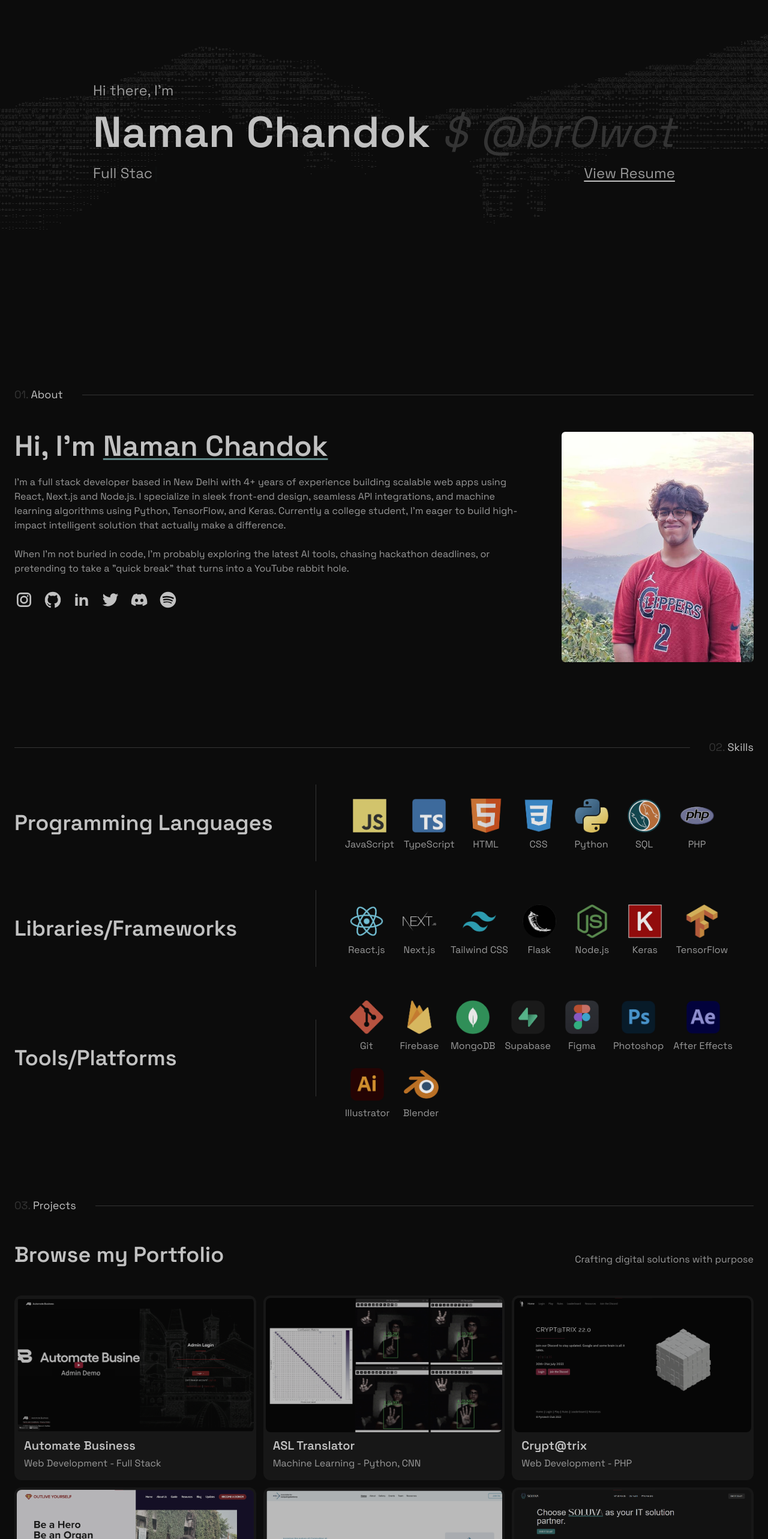
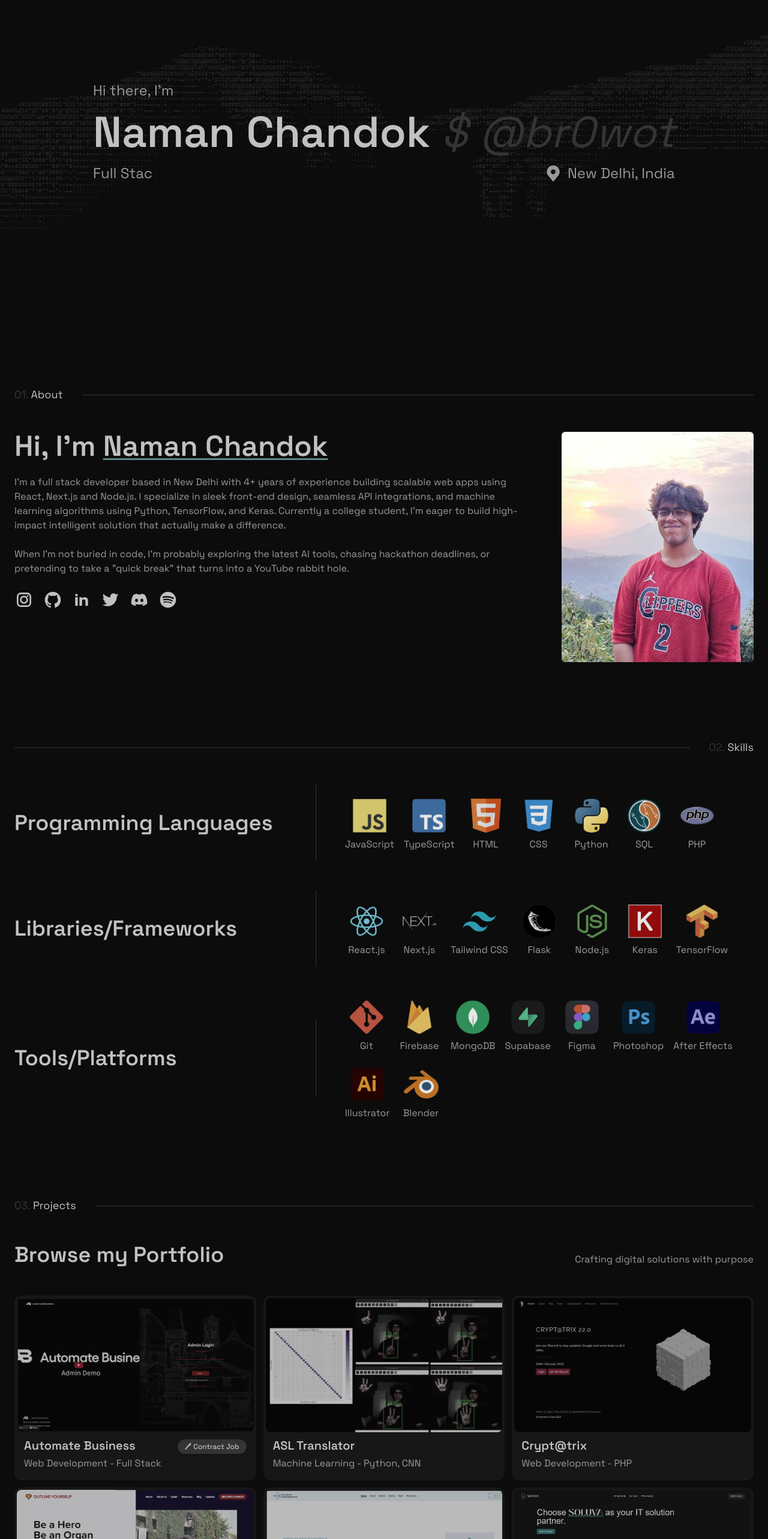
Before and after one commit to NamanChandok/namanchandok.github.io, a Next.js app: page / in a window 1280 px wide. Shown: the part 180-2746 px from the top of the page at 60% size. Built offline with nearby package versions, Linux system fonts and the light colour scheme.

Commit message:
add location to hero, add badge to work, move resume to navbar

```diff
--- a/components/Contact.tsx
+++ b/components/Contact.tsx
@@ -87,7 +87,7 @@ export default function Contact() {
       </div>
       <small className="leading-loose text-secondary">
         Built with <b>Next.js</b> and <b>Tailwind CSS</b>, deployed with{" "}
-        <b>Github</b>. All text is set in the <b>Space Grotesk</b> typeface.
+        <b>Github</b>.
         <br /> © 2025 <b>Naman Chandok</b>. All Rights Reserved.
       </small>
     </section>
--- a/components/Hero.tsx
+++ b/components/Hero.tsx
@@ -20,7 +20,7 @@ export default function Hero() {
       className="h-screen w-screen content-center bg-[url(/mobilebg.png)] md:bg-[url(/bg.png)] p-6 bg-cover md:bg-contain bg-no-repeat bg-center"
       id="home"
     >
-      <div className="mx-auto md:w-max space-y-2">
+      <div className="mx-auto md:w-max flex flex-col gap-2">
         <p className="text-xl md:text-2xl text-secondary" id="subtitle">
           Hi there, I'm
         </p>
@@ -36,13 +36,32 @@ export default function Hero() {
             {text}
             <Cursor cursorColor="var(--accent)" />
           </p>
-          <Link
-            href="https://docs.google.com/document/d/14uKJW6Xv5lxFtsOCv4H1ggWbsm3HZOSQpp7KCxWiIwE/view"
-            className="decoration-foreground text-xl md:text-2xl text-secondary hover:text-foreground transition underline underline-offset-4"
-          >
-            View Resume
-          </Link>
+          <p className="text-xl md:text-2xl text-secondary flex items-center gap-2">
+            <svg
+              className="w-8 h-8 inline"
+              aria-hidden="true"
+              xmlns="http://www.w3.org/2000/svg"
+              width="24"
+              height="24"
+              fill="currentColor"
+              viewBox="0 0 24 24"
+            >
+              <path
+                fillRule="evenodd"
+                d="M11.906 1.994a8.002 8.002 0 0 1 8.09 8.421 7.996 7.996 0 0 1-1.297 3.957.996.996 0 0 1-.133.204l-.108.129c-.178.243-.37.477-.573.699l-5.112 6.224a1 1 0 0 1-1.545 0L5.982 15.26l-.002-.002a18.146 18.146 0 0 1-.309-.38l-.133-.163a.999.999 0 0 1-.13-.202 7.995 7.995 0 0 1 6.498-12.518ZM15 9.997a3 3 0 1 1-5.999 0 3 3 0 0 1 5.999 0Z"
+                clipRule="evenodd"
+              />
+            </svg>
+            <span>New Delhi, India</span>
+          </p>
         </div>
+        {/* <Link
+          href="https://docs.google.com/document/d/14uKJW6Xv5lxFtsOCv4H1ggWbsm3HZOSQpp7KCxWiIwE/view"
+          target="_blank"
+          className="decoration-foreground text-xl md:text-2xl text-secondary hover:text-foreground transition underline underline-offset-4 md:self-end"
+        >
+          View Resume
+        </Link> */}
       </div>
     </section>
   );
--- a/components/Navbar.tsx
+++ b/components/Navbar.tsx
@@ -54,7 +54,7 @@ export default function Navbar() {
           </svg>
         </button>
         <div
-          className={`shrink-0 md:relative fixed flex md:flex-row flex-col md:text-base text-3xl bg-background/60 md:bg-transparent backdrop-blur-sm md:backdrop-blur-none inset-y-0 gap-8 py-10 md:py-0 md:right-0 transition-all px-6 md:px-0 ${navOpen ? "right-0" : "-right-full"}`}
+          className={`shrink-0 md:relative fixed flex md:flex-row flex-col md:text-base text-3xl bg-background/80 md:bg-transparent backdrop-blur-sm md:backdrop-blur-none inset-y-0 gap-8 py-10 md:py-0 md:right-0 transition-all duration-300 px-6 md:px-0 w-screen md:w-max ${navOpen ? "right-0" : "-right-full"}`}
         >
           <div className="h-8 w-8 md:hidden shrink-0"></div>
           <Link
@@ -107,6 +107,16 @@ export default function Navbar() {
           >
             <span className="text-muted">04.</span> Contact
           </Link>
+          <Link
+            href="https://docs.google.com/document/d/14uKJW6Xv5lxFtsOCv4H1ggWbsm3HZOSQpp7KCxWiIwE/view"
+            target="_blank"
+            onClick={() => {
+              setNavOpen(false);
+            }}
+            className="underline underline-offset-4 decoration-transparent hover:decoration-foreground transition"
+          >
+            <span className="text-muted">05.</span> Resume
+          </Link>
         </div>
       </div>
     </nav>
--- a/components/Project.tsx
+++ b/components/Project.tsx
@@ -7,13 +7,15 @@ type Props = {
   imgUrl: string;
   desc: string;
   url: string;
+  badge?: string;
 };
 
-export default function Project({ title, imgUrl, desc, url }: Props) {
+export default function Project({ title, imgUrl, desc, url, badge }: Props) {
   return (
     <Link
       href={url}
-      className="bg-muted/30 p-1 group rounded-xl"
+      target="_blank"
+      className="bg-muted/30 p-1 group rounded-xl relative"
       aria-label={title}
     >
       <div
@@ -21,7 +23,14 @@ export default function Project({ title, imgUrl, desc, url }: Props) {
         style={{ backgroundImage: `url(${imgUrl}` }}
       />
       <div className="space-y-1 p-3 pt-2">
-        <h4 className="text-xl font-semibold text-foreground">{title}</h4>
+        <div className="flex items-end justify-between">
+          <h4 className="text-xl font-semibold text-foreground">{title}</h4>
+          {badge && (
+            <span className="w-max h-max text-xs py-1 px-3 rounded-full font-medium bg-muted shadow-md text-foreground">
+              {badge}
+            </span>
+          )}
+        </div>
         <div className="relative h-6 overflow-hidden">
           <p className="text-secondary absolute translate-y-0 transition duration-300 group-hover:-translate-y-10">
             {desc}
--- a/components/projectsdata.ts
+++ b/components/projectsdata.ts
@@ -4,6 +4,7 @@ export const projectsData = [
     imgUrl: "/projects/automate.png",
     desc: "Web Development - Full Stack",
     url: "https://coral-app-he6oc.ondigitalocean.app/",
+    badge: "🖊 Contract Job",
   },
   {
     title: "ASL Translator",
@@ -22,18 +23,21 @@ export const projectsData = [
     imgUrl: "/projects/outlive.png",
     desc: "Web Development - Next.JS",
     url: "https://github.com/NamanChandok/outlive",
+    badge: "🖊 Contract Job",
   },
   {
     title: "ACM Website",
     imgUrl: "/projects/acm.png",
     desc: "Web Development - Next.JS",
     url: "https://github.com/NamanChandok/acm-dtc",
+    badge: "🎖 Award Winner",
   },
   {
     title: "Soluva",
     imgUrl: "/projects/soluva.png",
     desc: "Web Development - Next.JS",
     url: "https://github.com/NamanChandok/soluva",
+    badge: "🖊 Contract Job",
   },
   {
     title: "Posters",
```
